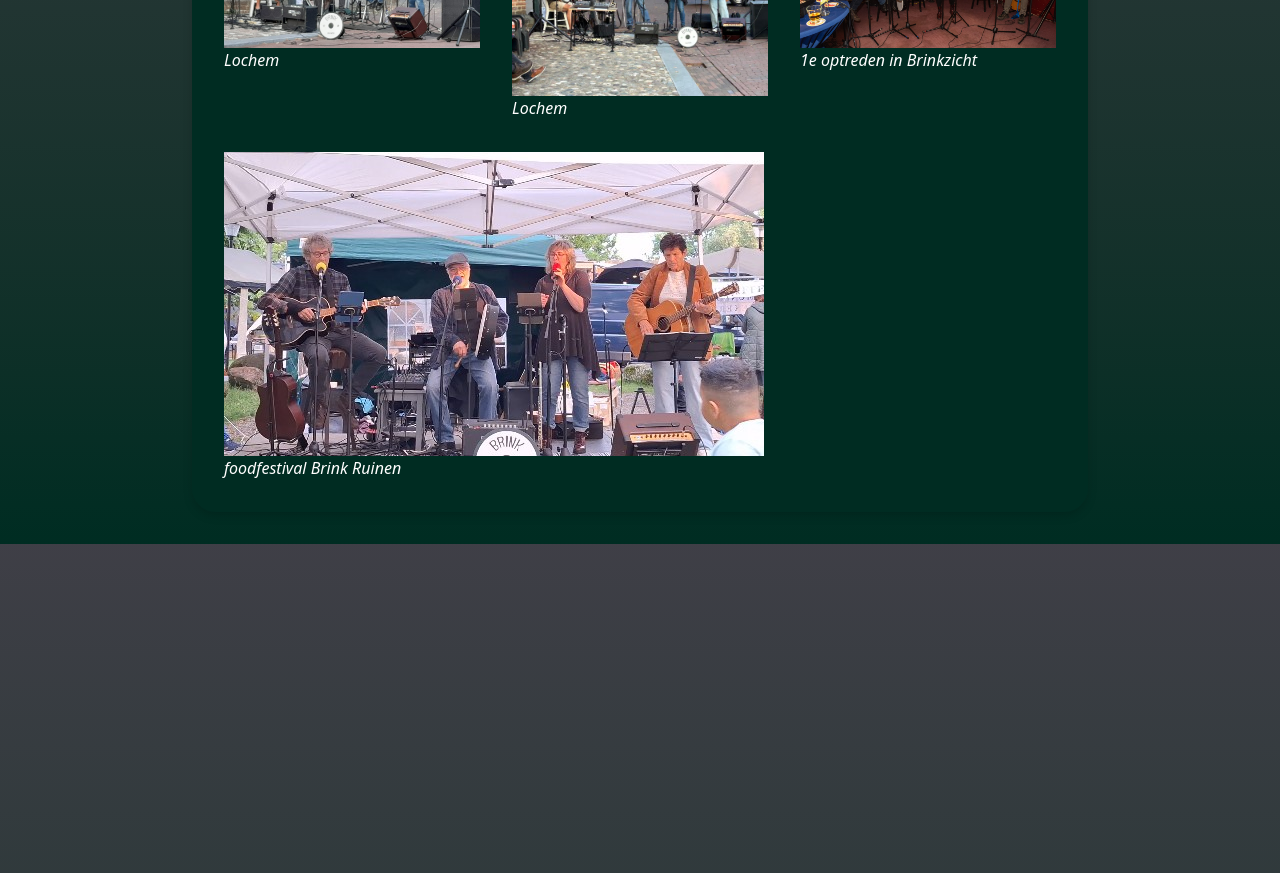
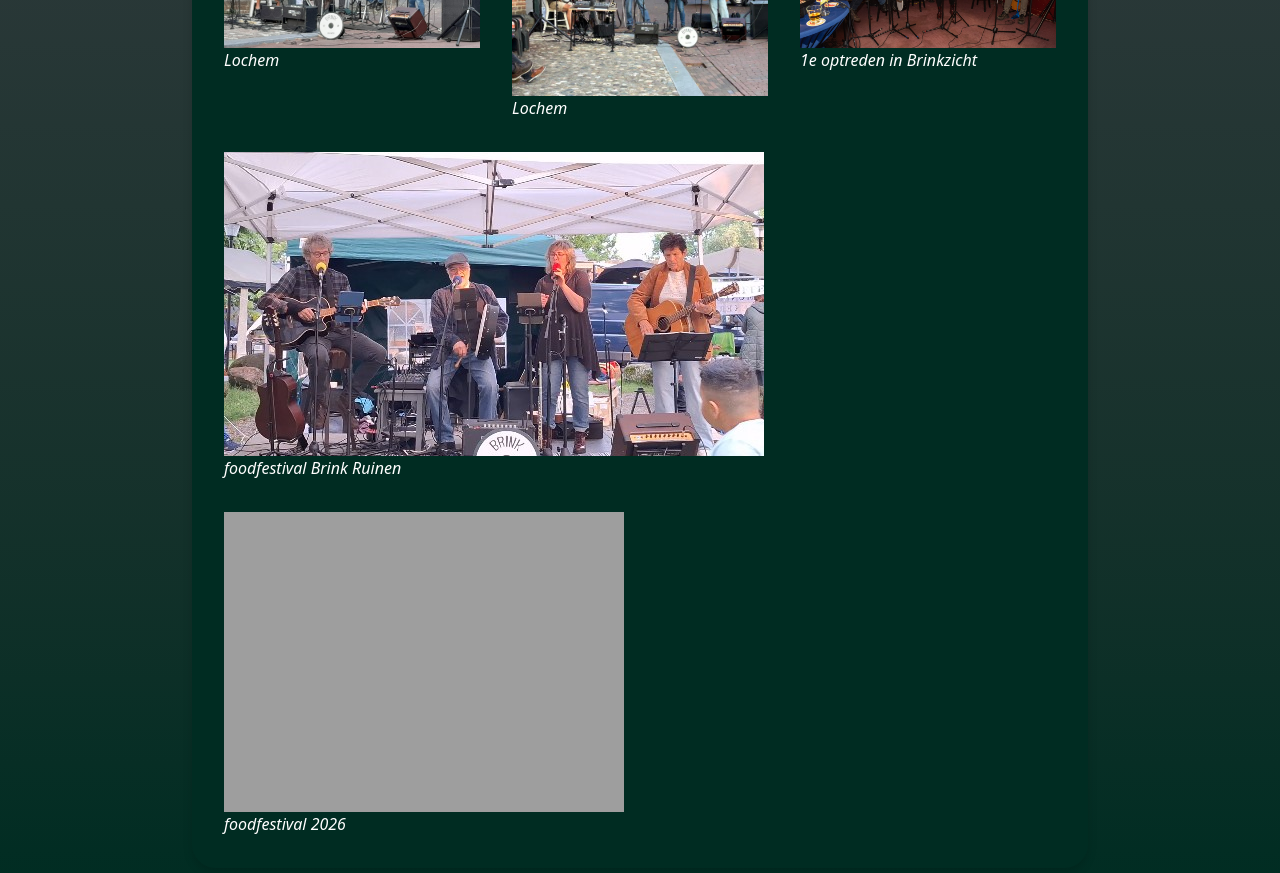
Before and after one commit to t0mmie/brink-ruinen, a Jekyll site: the page built from fotos.md, in a window 1280 px wide and 900 px high, scrolled down 642 px. Shown: the top 873 px of the window. Built offline with Jekyll 4.4.1, drawn with Linux system fonts in a browser that asks for light colours.

Commit message:
Update fotos.md (via Pages CMS)

```diff
--- a/fotos.md
+++ b/fotos.md
@@ -23,4 +23,7 @@ photos:
   - photo: /public/assets/images/1000007855-1.jpg
     size: 2/3
     name: foodfestival Brink Ruinen
+  - photo: /public/assets/images/foto brink foodfestivala.jpg
+    size: 3/3
+    name: foodfestival 2026
 ---
```
